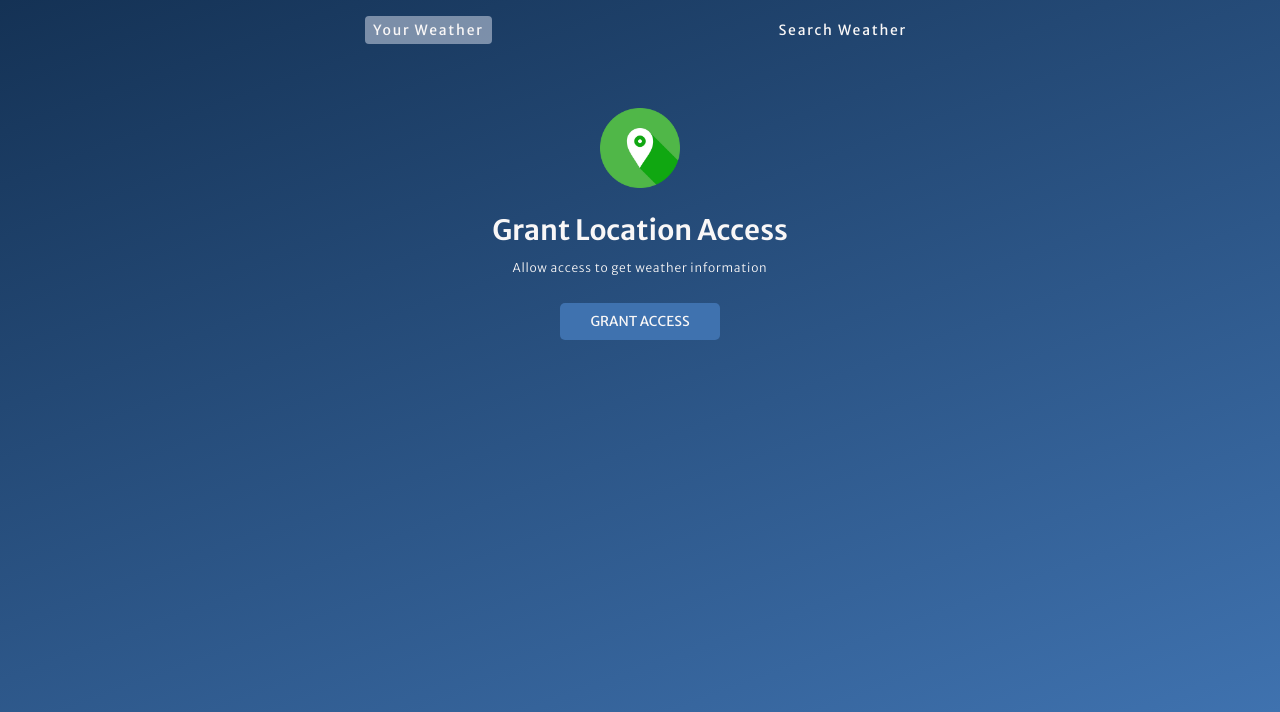
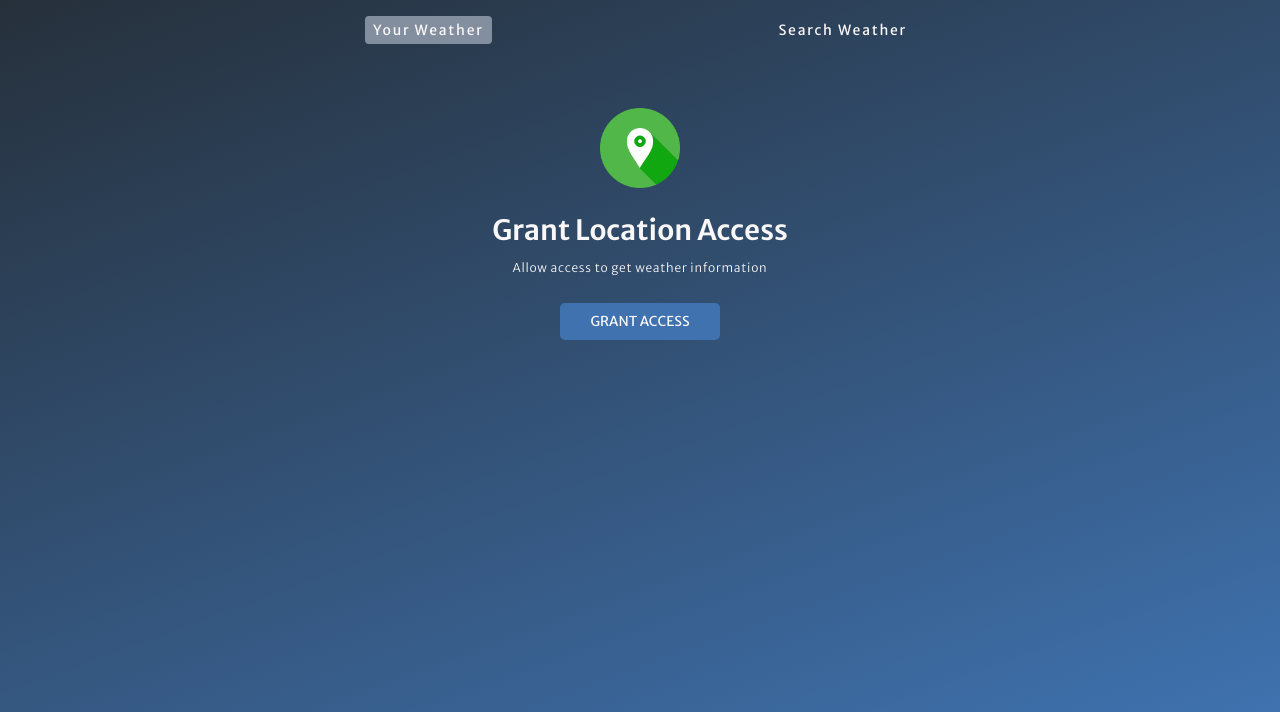
Before and after one commit to pardha-saradhi-raju/weather-estimator-application, a plain HTML site: page index.html in a window 1280 px wide. Shown: the part 88-800 px from the top of the page. Drawn offline with Linux system fonts and the light colour scheme.

Commit message:
Update style.css

```diff
--- a/style.css
+++ b/style.css
@@ -19,8 +19,8 @@
     width: 100vw;
     overflow-x: hidden;
     color: var(--colorLight2);
-    background-color: #112d4e;
-    background-image: linear-gradient(160deg, #112d4e 0%, #3f72af 100%);
+    background-color: #242b32;
+    background-image: linear-gradient(160deg, #242b32 0%, #3f72af 100%);
 }
 
 /* Heading and Tab Container
```
